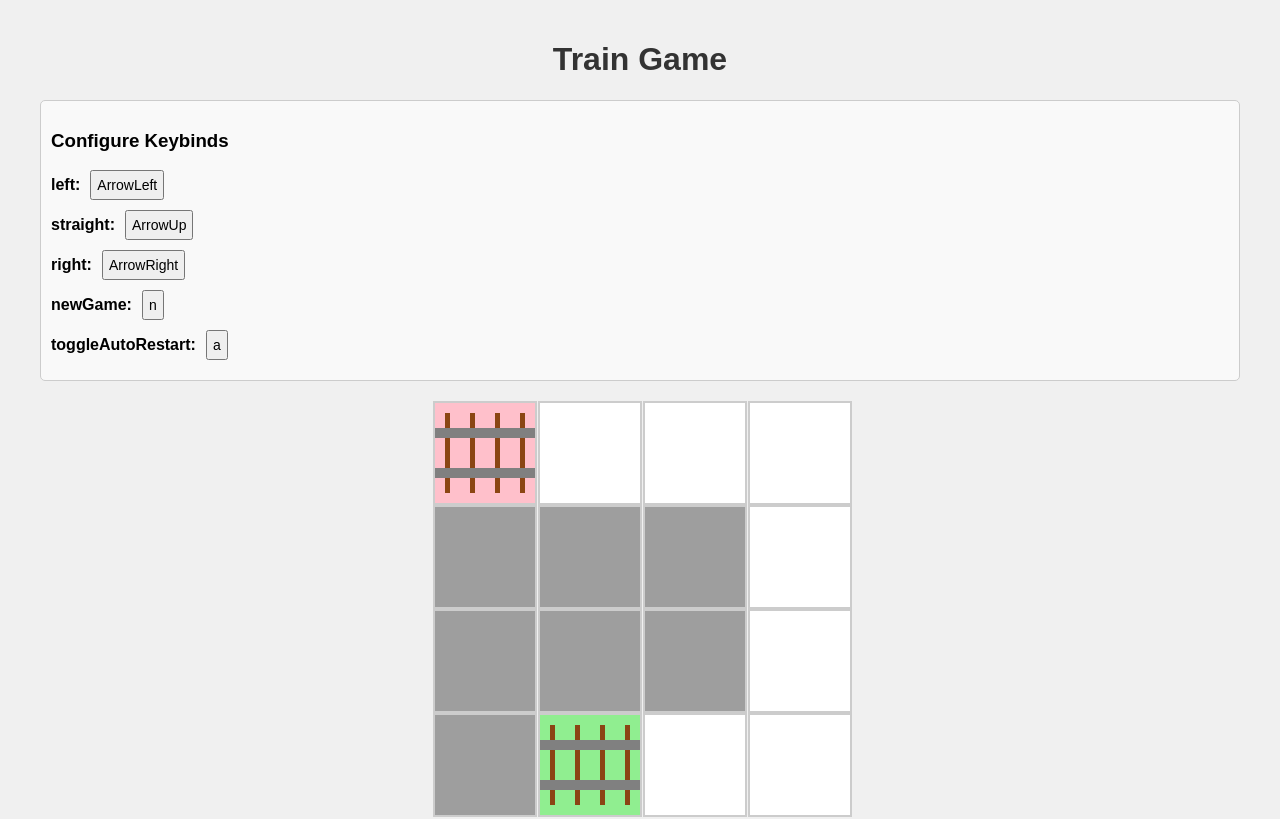
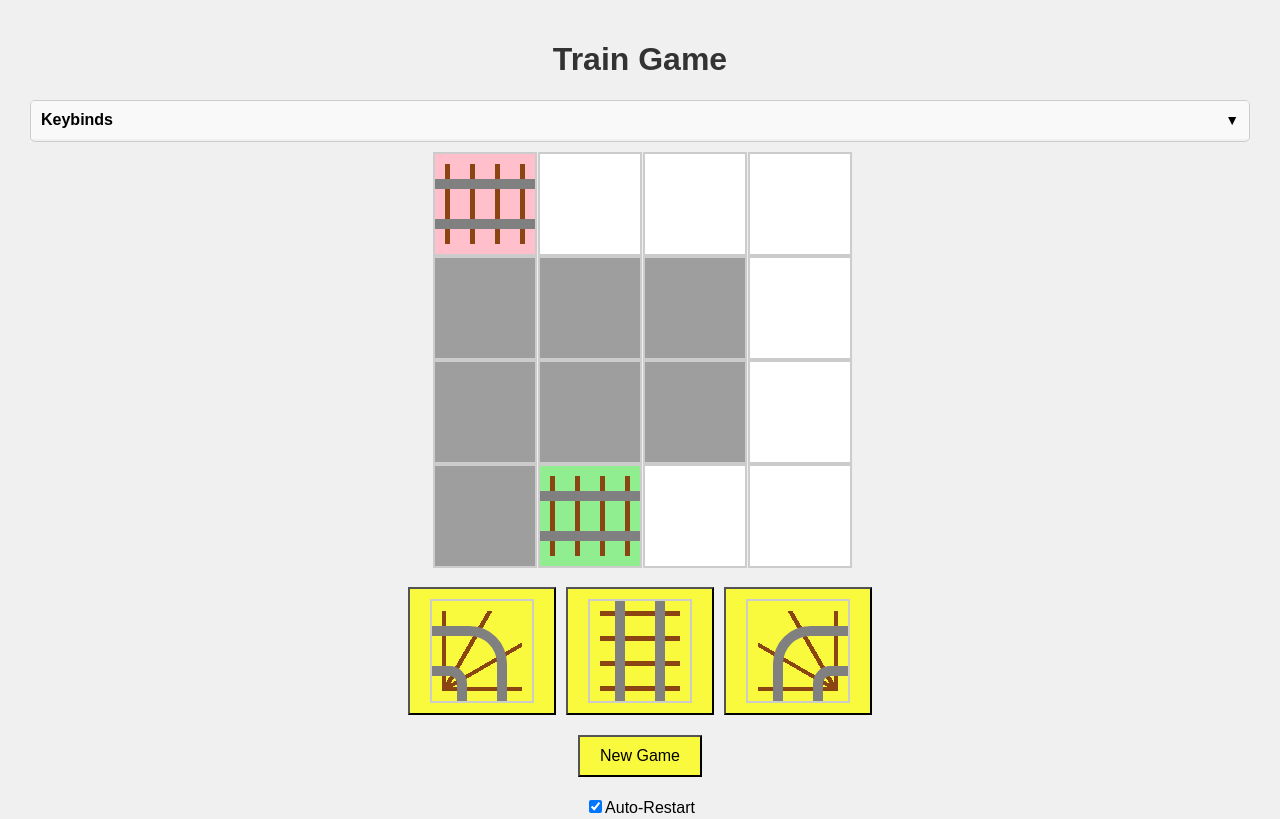
Before and after one commit to TrevorBurgoyne/train-game, a React (Create React App) app: page / in a window 1280 px wide. Shown: the top 819 px of the page. Built offline with nearby package versions, Linux system fonts and the light colour scheme.

Commit message:
Add keybinds as a dropdown

```diff
--- a/src/components/Keybinds.tsx
+++ b/src/components/Keybinds.tsx
@@ -1,18 +1,24 @@
-import { FC, useState } from 'react';
-import { setKeybind, getAllKeybinds, KeybindAction } from '../utils/keybind_utils';
+import React, { useState } from 'react';
+import { getAllKeybinds, setKeybind } from '../utils/keybind_utils';
 import '../styles/Keybinds.css';
 
-const Keybinds: FC = () => {
-    const [editingKeybind, setEditingKeybind] = useState<KeybindAction | null>(null);
+const Keybinds: React.FC = () => {
+    const [isExpanded, setIsExpanded] = useState(false); // Track whether the menu is expanded
+    const [editingKeybind, setEditingKeybind] = useState<string | null>(null);
 
-    const handleKeybindChange = (action: KeybindAction, event: React.KeyboardEvent<HTMLInputElement>) => {
-        setKeybind(action, event.key);
-        setEditingKeybind(null);
+    const handleKeybindChange = (action: string, event: React.KeyboardEvent<HTMLInputElement>) => {
+        setKeybind(action as any, event.key); // Update the keybind
+        setEditingKeybind(null); // Exit editing mode
     };
 
     return (
-        <div className="keybinds">
-            <h3>Configure Keybinds</h3>
+        <div className={`keybinds-container ${isExpanded ? 'expanded' : 'minimized'}`}>
+            <div className="keybinds-header" onClick={() => setIsExpanded(!isExpanded)}>
+                <span>Keybinds</span>
+                <span className={`arrow ${isExpanded ? 'up' : 'down'}`}>▼</span>
+            </div>
+            {isExpanded && (
+                <div className="keybinds-list">
                     {Object.entries(getAllKeybinds()).map(([action, key]) => (
                         <div key={action} className="keybind-item">
                             <span>{action}: </span>
@@ -20,17 +26,16 @@ const Keybinds: FC = () => {
                                 <input
                                     type="text"
                                     value={key}
-                            onKeyDown={(e) => handleKeybindChange(action as KeybindAction, e)}
+                                    onKeyDown={(e) => handleKeybindChange(action, e)}
                                     onBlur={() => setEditingKeybind(null)}
-                            autoFocus
                                 />
                             ) : (
-                        <button onClick={() => setEditingKeybind(action as KeybindAction)}>
-                            {key}
-                        </button>
+                                <button onClick={() => setEditingKeybind(action)}>{key}</button>
                             )}
                         </div>
                     ))}
+                </div>
+            )}
         </div>
     );
 };
--- a/src/styles/Keybinds.css
+++ b/src/styles/Keybinds.css
@@ -1,24 +1,58 @@
-.keybinds {
-    margin: 20px;
-    padding: 10px;
+.keybinds-container {
     border: 1px solid #ccc;
     border-radius: 5px;
+    margin: 10px;
+    overflow: hidden;
+    transition: height 0.3s ease;
+}
+
+.keybinds-container.minimized {
+    height: 40px; /* Only show the header when minimized */
+    cursor: pointer;
+}
+
+.keybinds-container.expanded {
+    height: auto; /* Expand to fit the content */
+}
+
+.keybinds-header {
+    display: flex;
+    justify-content: space-between;
+    align-items: center;
+    padding: 10px;
     background-color: #f9f9f9;
+    font-weight: bold;
+    cursor: pointer;
+}
+
+.keybinds-header .arrow {
+    font-size: 14px;
+    transition: transform 0.3s ease;
+}
+
+.keybinds-header .arrow.up {
+    transform: rotate(180deg); /* Rotate arrow when expanded */
+}
+
+.keybinds-list {
+    padding: 10px;
+    background-color: #fff;
 }
 
 .keybind-item {
-    margin-bottom: 10px;
     display: flex;
-    align-items: center;
+    justify-content: space-between;
+    margin-bottom: 5px;
 }
 
-.keybind-item span {
-    margin-right: 10px;
-    font-weight: bold;
+.keybind-item button {
+    padding: 5px 10px;
+    font-size: 14px;
+    cursor: pointer;
 }
 
-.keybind-item button,
 .keybind-item input {
     padding: 5px;
     font-size: 14px;
+    width: 50px;
 }
```
Lines whose indentation alone changed are shown as unchanged.
